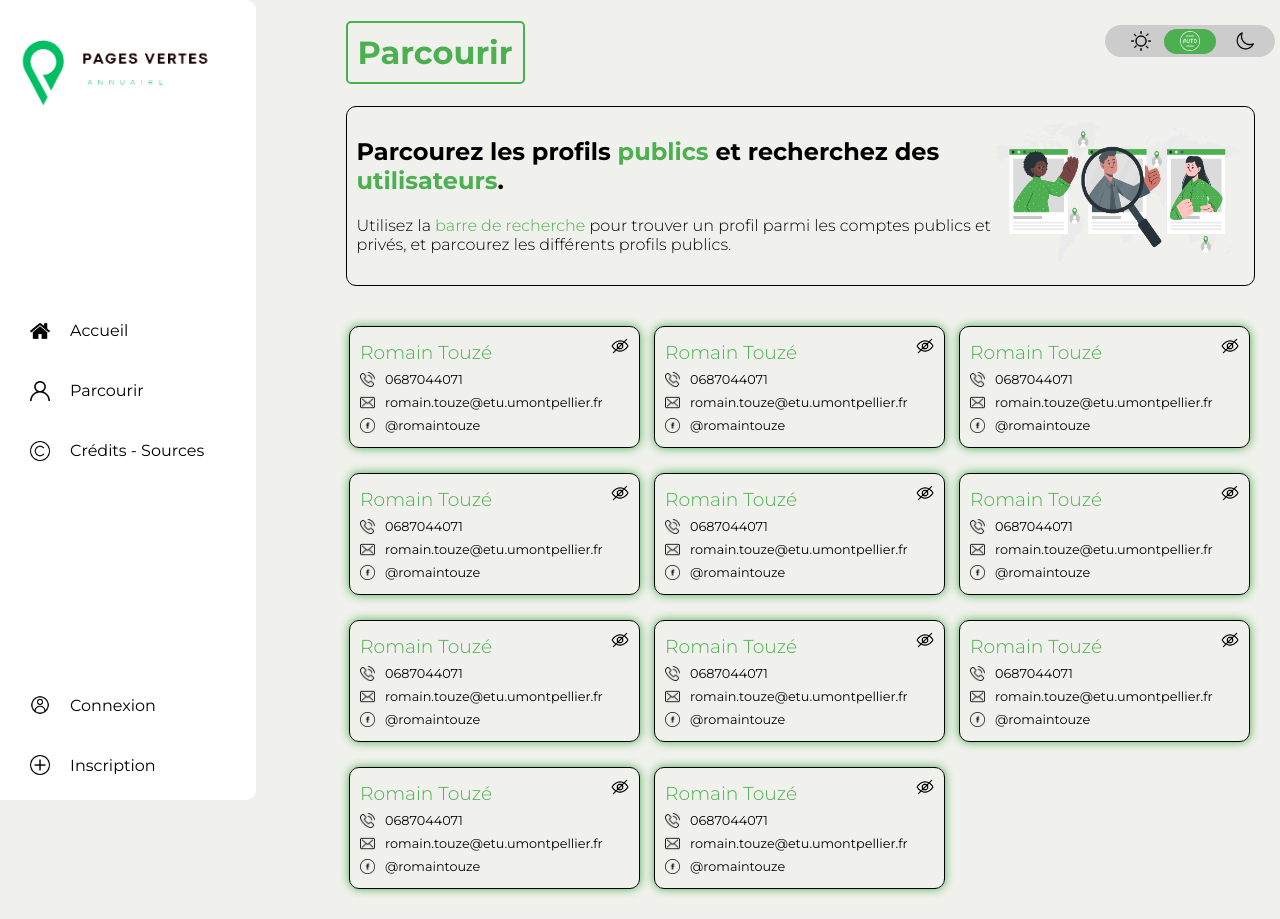
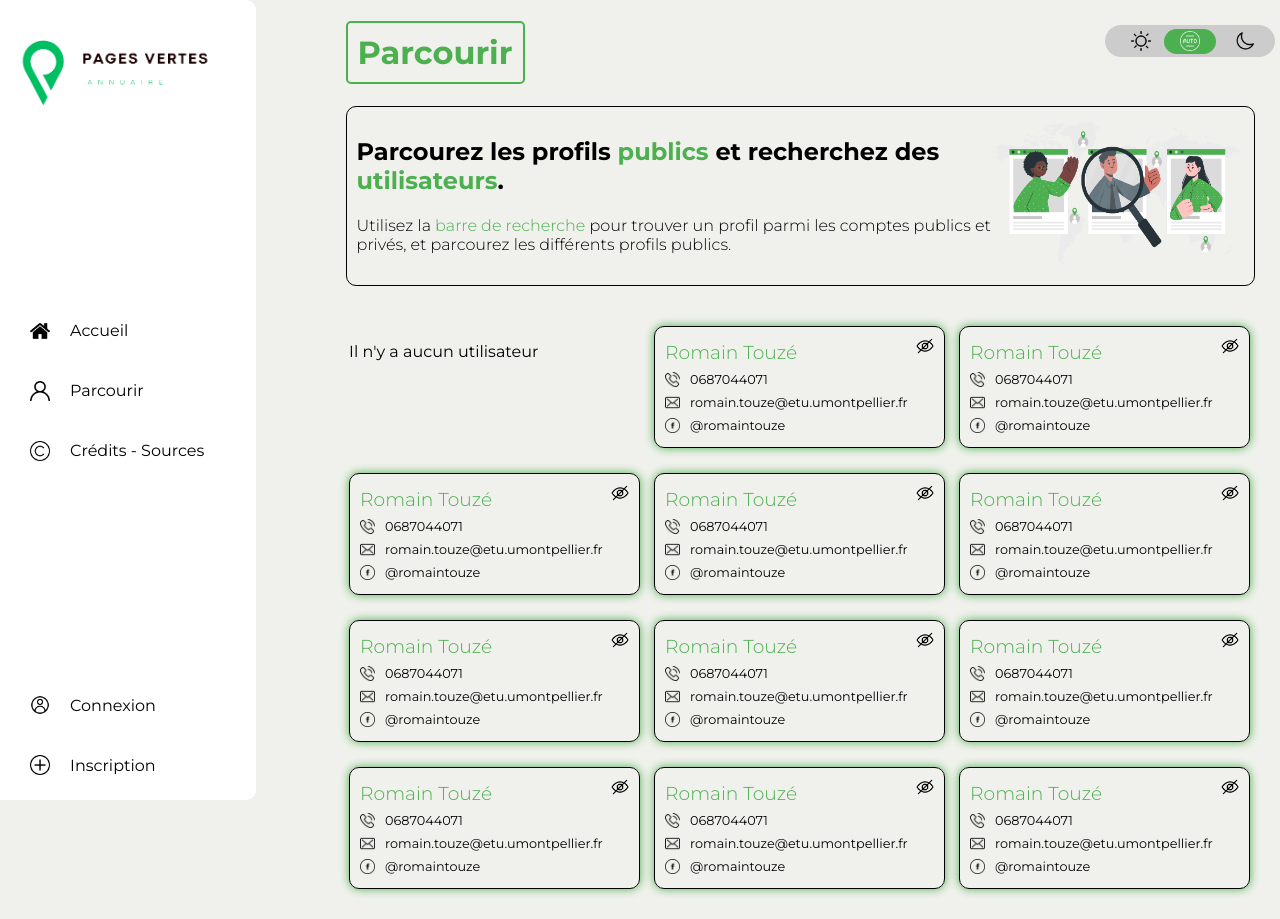
Before and after one commit to th0mate/PagesVertes, a Symfony app: template templates/utilisateur/listeUtilisateurs.html.twig in a window 1280 px wide. Run offline with Twig, Linux system fonts and the light colour scheme; the template is opened without the code that fills it, so the values that code supplies are empty; some libraries are stand-ins or nearby versions.

Commit message:
Feature/liste user

```diff
--- a/src/Controller/UtilisateurController.php
+++ b/src/Controller/UtilisateurController.php
@@ -71,7 +71,11 @@ class UtilisateurController extends AbstractController
     #[Route('/utilisateurs', name: 'afficherUtilisateurs', methods: 'GET')]
     public function afficherProfils(): Response
     {
-        return $this->render('utilisateur/listeUtilisateurs.html.twig', ['page_actuelle' => 'Parcourir']);
+       // TODO : trier les utilisateurs mais par quoi ? Les plus récents ?
+
+        $utilisateursVisible = $this->utilisateurRepository->findBy(['estVisible' => true]);
+
+        return $this->render('utilisateur/listeUtilisateurs.html.twig', ['page_actuelle' => 'Parcourir', "utilisateursVisible" => $utilisateursVisible]);
     }
 
 }
--- a/templates/utilisateur/listeUtilisateurs.html.twig
+++ b/templates/utilisateur/listeUtilisateurs.html.twig
@@ -27,6 +27,13 @@
 
     <div class="gridListe">
 
+        {% for utilisateur in utilisateursVisible %}
+            {{ include('utilisateur/infosUtilisateurs.html.twig', {'utilisateur' : utilisateur}) }}
+
+        {% else %}
+            <p> Il n'y a aucun utilisateur </p>
+        {% endfor %}
+
         {% for i in 0..10 %}
 
             <a href="https://lien" class="utilisateur">
```
Also changed, not shown: templates/utilisateur/infosUtilisateurs.html.twig (added, +10 -0 lines). Lines whose indentation alone changed are shown as unchanged.
